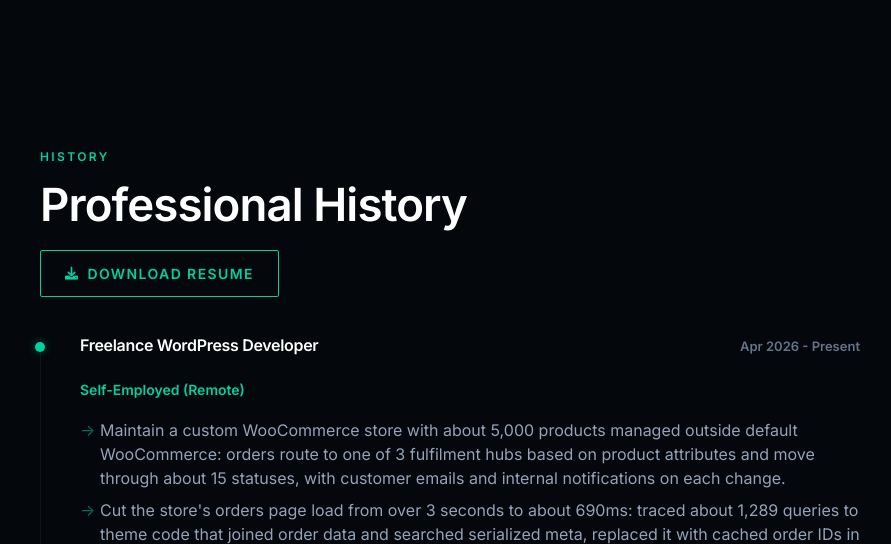
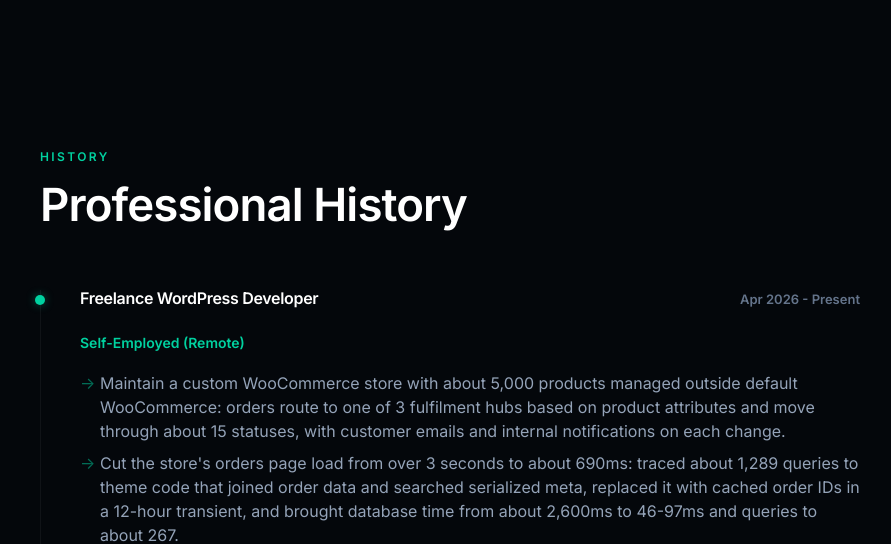
Before and after one commit to anisur2805/ar-portfolio-2, a WordPress theme: template index.php in a window 1280 px wide. Shown: the part 2621-3165 px from the top of the page, without its empty margins (190-1081 px from the left). Run offline with PHP 8.4 and a stand-in for WordPress, Linux system fonts and the light colour scheme; the site name, menu and one post (Sample post) are stand-ins, and other content is empty; some libraries are stand-ins or nearby versions.

Commit message:
Refactor resume download section: remove redundant CTA and adjust footer button styles for better alignment

```diff
--- a/assets/css/main.css
+++ b/assets/css/main.css
@@ -1502,15 +1502,6 @@ img {
 }
 
 /* Download Resume button under the "Professional History" heading */
-.history-header-cta {
-	margin-top: 20px;
-	margin-bottom: -20px;
-}
-
-.history-header-cta .btn-resume {
-	width: auto;
-}
-
 .timeline-v2::before {
 	content: '';
 	position: absolute;
@@ -2064,8 +2055,17 @@ img {
 	color: var(--text-muted);
 }
 
+/* The footer column is only ~208px wide, so the default button padding and
+   letter-spacing wrapped "Download Resume" onto two lines and stranded the
+   icon on the first. Full width, centred content and tighter tracking keep it
+   on a single line. */
 .footer-resume-btn {
 	margin-top: 18px;
+	width: 100%;
+	justify-content: center;
+	padding: 12px;
+	font-size: 12px;
+	letter-spacing: 0.06em;
 }
 
 /* Status Col */
--- a/index.php
+++ b/index.php
@@ -204,11 +204,6 @@ get_header();
 		<div class="container container-narrow">
 			<h2 class="section-badge text-center">HISTORY</h2>
 			<h3 class="section-title text-center">Professional History</h3>
-			<div class="history-header-cta">
-				<a href="<?php echo esc_url( anisur_get_resume_url() ); ?>" class="btn btn-resume" target="_blank" rel="noopener" download>
-					<i class="fa-solid fa-download" aria-hidden="true"></i> Download Resume
-				</a>
-			</div>
 
 			<div class="timeline-v2">
 				<div class="timeline-v2-item">
```
